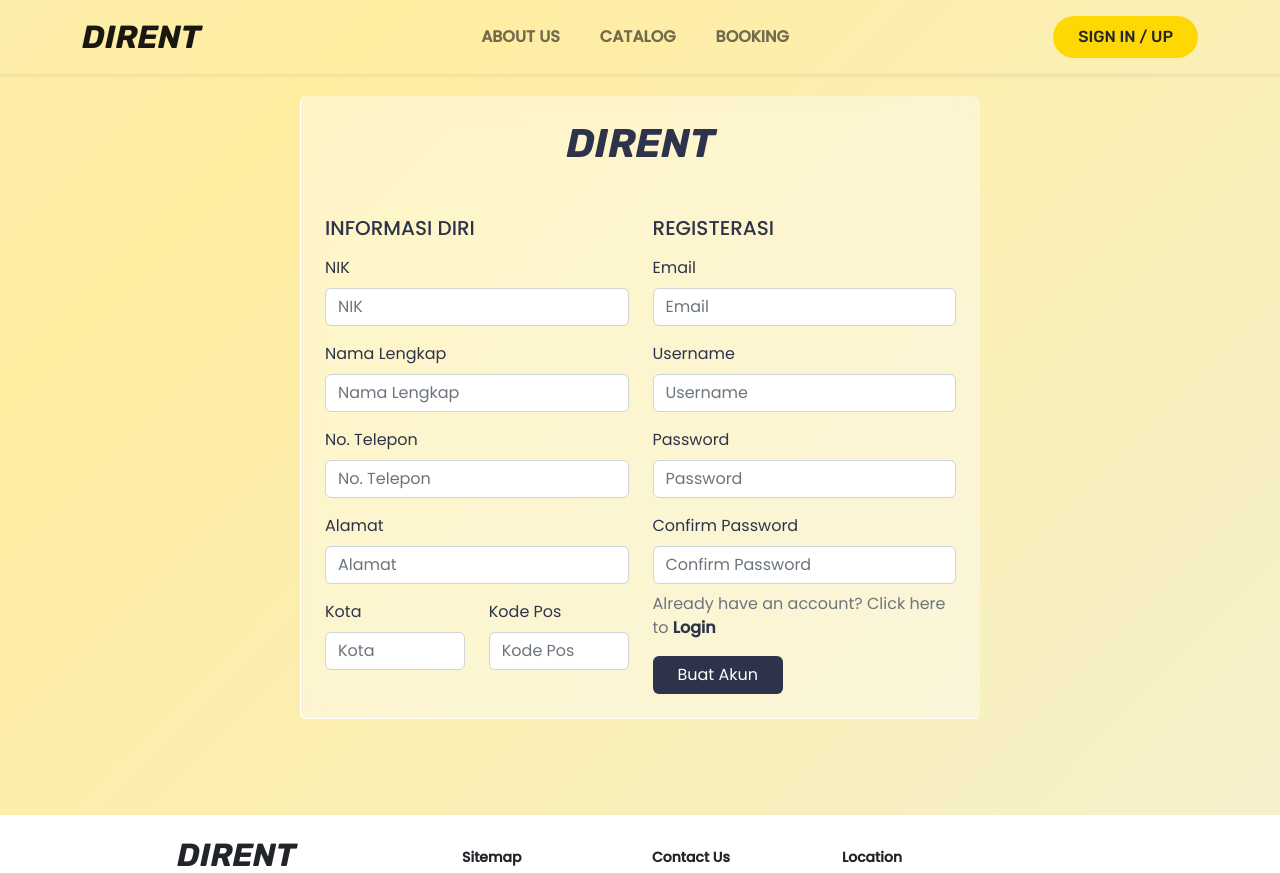
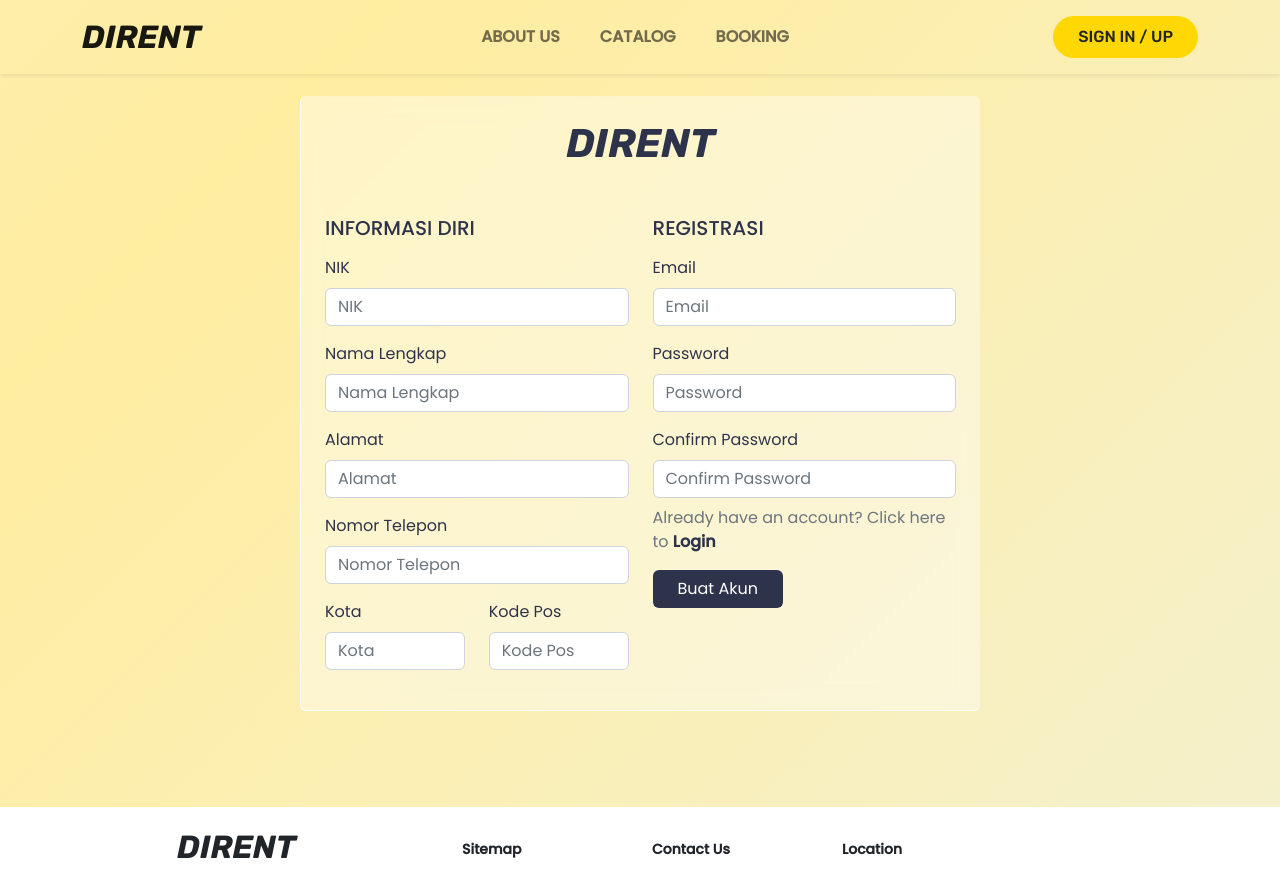
Before and after one commit to aeez/dirent, a PHP site: page /register.php in a window 1280 px wide. Shown: the top 873 px of the page. Run offline with PHP 8.4, Linux system fonts and the light colour scheme; some libraries are stand-ins or nearby versions.

Commit message:
fitur register customer

```diff
--- a/admin/customer_tambah.php
+++ b/admin/customer_tambah.php
@@ -78,7 +78,7 @@ if (isset($_POST['submit'])) {
                                             </div>
                                             <div class="form-group">
                                                 <label for="no_telp">Nomor Telepon</label>
-                                                <input type="text" class="form-control" id="no_telp" name="no_telp" required>
+                                                <input type="number" class="form-control" id="no_telp" name="no_telp" required>
                                             </div>
                                             <div class="form-group">
                                                 <label for="kota">Kota</label>
@@ -86,7 +86,7 @@ if (isset($_POST['submit'])) {
                                             </div>
                                             <div class="form-group">
                                                 <label for="kode_pos">Kode Pos</label>
-                                                <input type="text" class="form-control" id="kode_pos" name="kode_pos" required>
+                                                <input type="number" class="form-control" id="kode_pos" name="kode_pos" required>
                                             </div>
                                             <div class="form-group">
                                                 <label for="email">Email</label>
--- a/app/layouts/js.php
+++ b/app/layouts/js.php
@@ -4,3 +4,4 @@
 <script src="../app/assets/js/ruang-admin.min.js"></script>
 <script src="../app/assets/vendor/chart.js/Chart.min.js"></script>
 <script src="../app/assets/js/demo/chart-area-demo.js"></script>
+<script src="//cdn.jsdelivr.net/npm/sweetalert2@11"></script>
--- a/catalog.php
+++ b/catalog.php
@@ -80,7 +80,7 @@ $mobil = query("SELECT * FROM mobil");
                     <div class="row">
                       <div class="col-12 col-lg-6"></div>
                       <div class="col-12 col-lg-6 text-end">
-                        <a href="" class="btn btn-sewa px-4">Sewa Mobil</a>
+                        <a href="booking.php" class="btn btn-sewa px-4">Sewa Mobil</a>
                       </div>
                     </div>
                   </div>
--- a/login.php
+++ b/login.php
@@ -26,9 +26,10 @@ if (isset($_POST['login'])) {
         if (password_verify($password, $row['password'])) {
             // session set
             $_SESSION['login'] = true;
+            $_SESSION['id_customer'] = $row['id_customer'];
+            $_SESSION['nama_lengkap'] = $row['nama_lengkap'];
             $_SESSION['email'] = $row['email'];
             $_SESSION['level'] = $row['level'];
-            $_SESSION['id_customer'] = $row['id_customer'];
             header('location: index.php');
             exit;
         }
--- a/navbar.php
+++ b/navbar.php
@@ -31,7 +31,7 @@
             </ul>
             <div class="btn-login">
               <?php if (isset($_SESSION['login'])) : ?>
-                <a href="logout.php" class="btn px-4 py-2">LOG OUT</a>
+                <a href="logout.php" class="btn px-4 py-2">Hi, <?= $_SESSION['nama_lengkap'] ?></a>
               <?php else : ?>
                 <a href="login.php" class="btn px-4 py-2">SIGN IN / UP</a>
               <?php endif; ?>
--- a/register.php
+++ b/register.php
@@ -1,3 +1,27 @@
+<?php
+
+include('./config/functions/customer/functionCustomer.php');
+if (isset($_POST['submit'])) {
+
+    if (tambah($_POST) > 0) {
+        echo "
+            <script>
+                alert('Berhasil!');
+                document.location.href = 'index.php';
+            </script>
+        ";
+    } else {
+        echo "
+            <script>
+                alert('Gagal!');
+                document.location.href = 'register.php';
+            </script>
+        ";
+    }
+}
+
+?>
+
 <!DOCTYPE html>
 <html lang="en">
   <head>
@@ -21,7 +45,7 @@
               <div class="section-title text-center">
                 <h1 class="fst-italic fw-bold">DIRENT</h1>
               </div>
-              <form action="" class="mt-4">
+              <form action="" method="POST" class="mt-4">
                 <div class="row">
                   <div class="col-lg-6">
                     <div class="personal mt-4">
@@ -32,31 +56,21 @@
                           type="number"
                           class="form-control"
                           id="nik"
+                          name="nik"
                           placeholder="NIK"
                           required
                         />
                       </div>
                       <div class="mb-3">
-                        <label for="nama" class="form-label"
+                        <label for="nama_lengkap" class="form-label"
                           >Nama Lengkap</label
                         >
                         <input
                           type="text"
                           class="form-control"
                           id="nama"
+                          name="nama_lengkap"
                           placeholder="Nama Lengkap"
-                          required
-                        />
-                      </div>
-                      <div class="mb-3">
-                        <label for="telepon" class="form-label"
-                          >No. Telepon</label
-                        >
-                        <input
-                          type="number"
-                          class="form-control"
-                          id="telepon"
-                          placeholder="No. Telepon"
                           required
                         />
                       </div>
@@ -66,7 +80,21 @@
                           type="text"
                           class="form-control"
                           id="alamat"
+                          name="alamat"
                           placeholder="Alamat"
+                          required
+                        />
+                      </div>
+                      <div class="mb-3">
+                        <label for="no_telp" class="form-label"
+                          >Nomor Telepon</label
+                        >
+                        <input
+                          type="number"
+                          class="form-control"
+                          id="no_telp"
+                          name="no_telp"
+                          placeholder="Nomor Telepon"
                           required
                         />
                       </div>
@@ -78,18 +106,20 @@
                               type="text"
                               class="form-control"
                               id="kota"
+                              name="kota"
                               placeholder="Kota"
                               required
                             />
                           </div>
                           <div class="col-6">
-                            <label for="kodepos" class="form-label"
+                            <label for="kode_pos" class="form-label"
                               >Kode Pos</label
                             >
                             <input
                               type="number"
                               class="form-control"
-                              id="kodepos"
+                              id="kode_pos"
+                              name="kode_pos"
                               placeholder="Kode Pos"
                               required
                             />
@@ -100,26 +130,15 @@
                   </div>
                   <div class="col-lg-6">
                     <div class="registrasi mt-4">
-                      <h5 class="mb-3">REGISTERASI</h5>
+                      <h5 class="mb-3">REGISTRASI</h5>
                       <div class="mb-3">
                         <label for="email" class="form-label">Email</label>
                         <input
                           type="email"
                           class="form-control"
                           id="email"
+                          name="email"
                           placeholder="Email"
-                          required
-                        />
-                      </div>
-                      <div class="mb-3">
-                        <label for="username" class="form-label"
-                          >Username</label
-                        >
-                        <input
-                          type="text"
-                          class="form-control"
-                          id="username"
-                          placeholder="Username"
                           required
                         />
                       </div>
@@ -131,6 +150,7 @@
                           type="password"
                           class="form-control"
                           id="password"
+                          name="password"
                           placeholder="Password"
                           required
                         />
@@ -156,7 +176,7 @@
                             </p>
                           </div>
                           <div class="col-12">
-                            <button class="btn px-4">Buat Akun</button>
+                            <button type="submit" name="submit" class="btn px-4">Buat Akun</button>
                           </div>
                         </div>
                       </div>
```
Also changed, not shown: config/functions/customer/functionCustomer.php (added, +48 -0 lines), index.php (+25 -50 lines).
